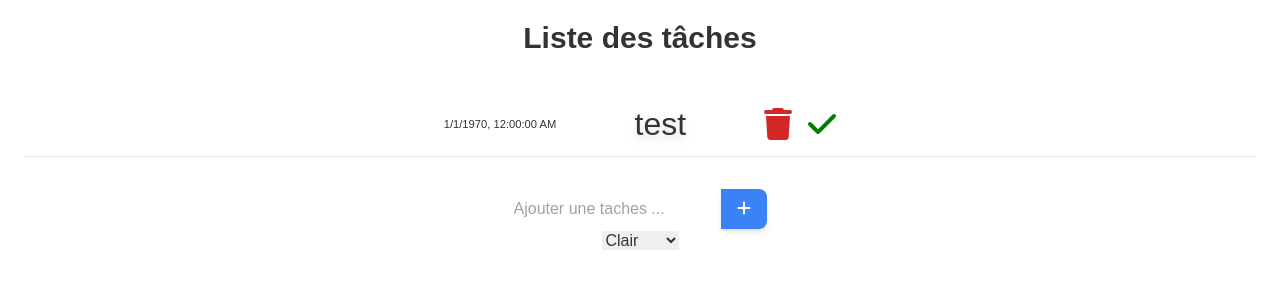
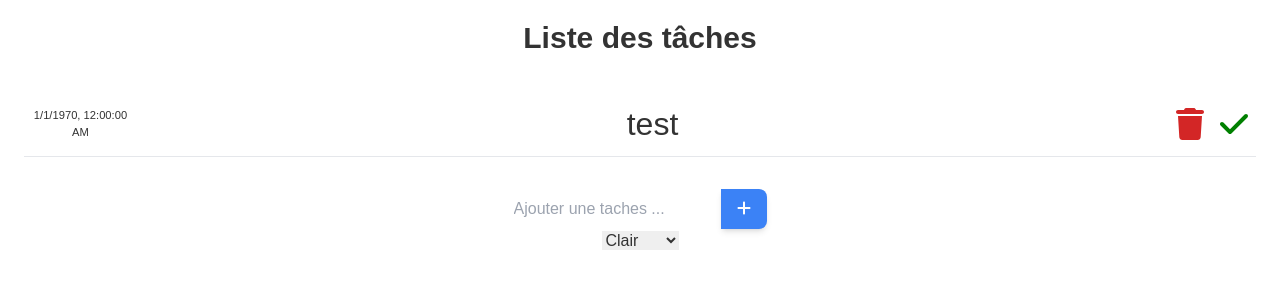
Before and after one commit to Padiwa/react-dockerized, a React app: page / in a window 1280 px wide. Shown: the top 300 px of the page. Built offline with nearby package versions, Linux system fonts and the light colour scheme.

Commit message:
Update CSS

```diff
--- a/src/components/Tache.jsx
+++ b/src/components/Tache.jsx
@@ -12,10 +12,10 @@ const Tache = ({ details }) => {
     console.log(createdAt);
     return (
         <li key={details.id}  >
-            <div className="border-b flex items-center justify-center">
+            <div className="p-2 border-b flex items-center justify-around">
                 <span className={tacheDone + " createdAt"}>{createdAt.toLocaleString()}</span>
-                <div className="drop-shadow-lg">
-                    <span className={tacheDone + " m-2 w-48  inline-block px-4 task"}>
+                <div className="taskText">
+                    <span className={tacheDone + " taskText m-2 w-48 px-4 task"}>
                         {details.text}
                     </span>
                 </div>
--- a/src/styles.css
+++ b/src/styles.css
@@ -43,3 +43,7 @@ li {
 .createdAt {
   font-size: 0.7rem;
 }
+
+.taskText {
+  width: 100%;
+}
```
